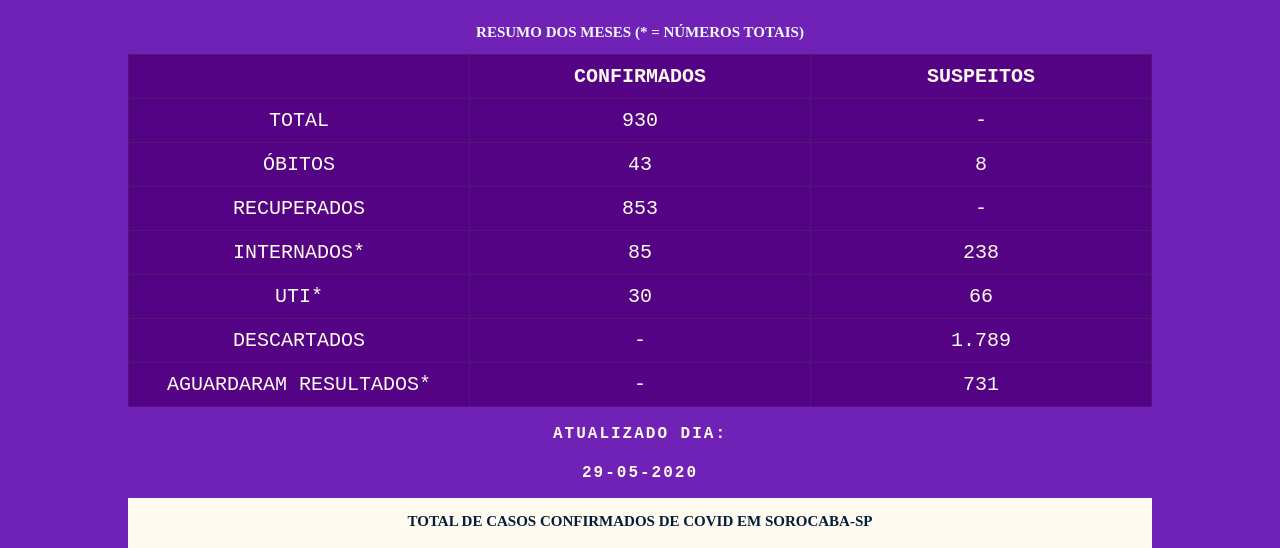
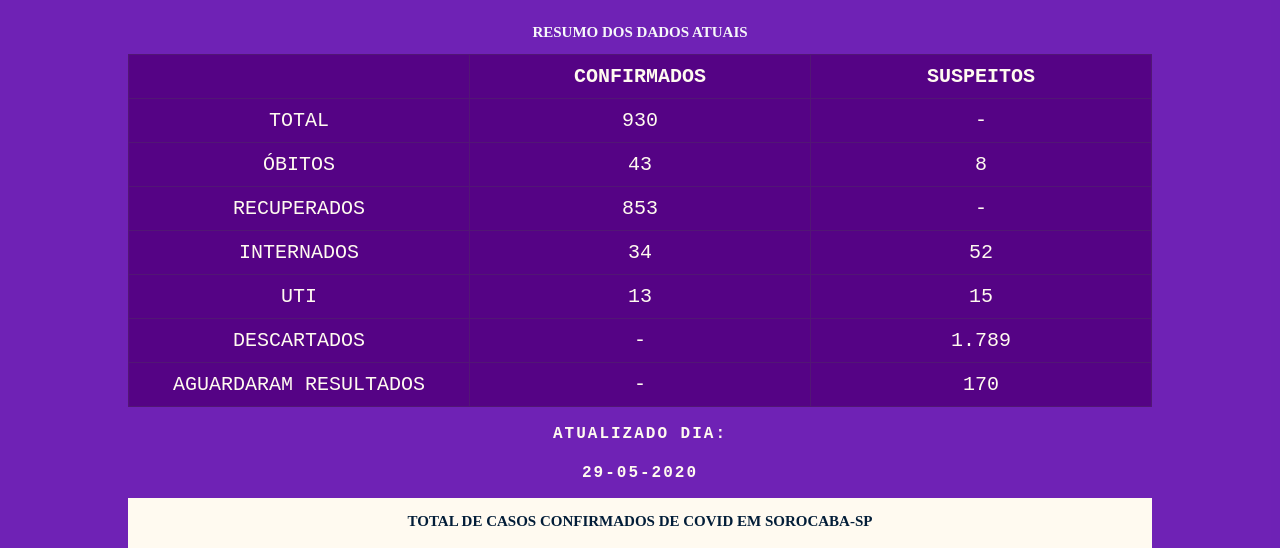
Before and after one commit to RiellyCM/RiellyCM.github.io, a website built with webpack: page dist/index.html in a window 1280 px wide. Shown: the part 202-750 px from the top of the page. Built offline with nearby package versions, Linux system fonts and the light colour scheme.

Commit message:
remove os reduces anteriormente utilizados e substitui por length

```diff
--- a/src/index.js
+++ b/src/index.js
@@ -107,15 +107,6 @@
     });
     //todos os maps realizados acima tem como objetivo buscar determinada informação e devolver um array com a mesma quantidade de itens
 
-
-    const ultimoNumeroConfirmados = files[files.length-1].confirmados.total;
-      //length fala o comprimento do array.
-      //Como regra o primeiro elemento de um array é 0, portanto precisamos fazer -1 p/ pegar o ultimo elemento real
-
-    const somaObitosConfirmados = files[files.length-1].confirmados.obitos;
-
-    const somaObitosSuspeitos = files[files.length-1].suspeitos.obitos;
-
     const linksReferencia = files.map((file) => {
       return file.fonte;
     });
@@ -139,129 +130,45 @@
     const atualizaTotalObitosSuspeitosTabela = files[files.length-1].suspeitos.obitos;
     const atualizaObitosSuspeitosTabela = document.querySelector(".obitosuspeito-js")
     atualizaObitosSuspeitosTabela.innerHTML = atualizaTotalObitosSuspeitosTabela;
-    //
+    //atualiza obitos suspeitos do ultimo file de files na tabela
 
     const atualizaRecuperadosConfirmadosTabela = files[files.length-1].confirmados.recuperados;
     const atualizaRecuperadosTabela = document.querySelector(".recuperados-js")
     atualizaRecuperadosTabela.innerHTML = atualizaRecuperadosConfirmadosTabela;
 
-    //aqui começa a parte do codigo que soma os internados durantes os 3 meses e realiza verificação
+    const atualizaInternadosConfirmadosTabela = files[files.length-1].confirmados.internados.total;
+    const atualizaInternadosTabela = document.querySelector(".internados-js")
+    atualizaInternadosTabela.innerHTML = atualizaInternadosConfirmadosTabela;
 
-    //internados confirmados
-      const somaInternadosTotal = files.reduce((acc, file, index) => {
-      const internadoAtual = file.confirmados.internados.total || 0;
-      let internadoAnterior = 0;
+    const atualizaInternadosSuspeitosTabela = files[files.length-1].suspeitos.internados.total;
+    const atualizaSuspeitosInternadosTabela = document.querySelector(".internadosuspeitos-js")
+    atualizaSuspeitosInternadosTabela.innerHTML = atualizaInternadosSuspeitosTabela;
 
-      if (index > 0) {
-        internadoAnterior = files[index-1].confirmados.internados.total || 0;
-      }
-      let diferencaConfirmados = internadoAtual - internadoAnterior;
+    const atualizaUTIConfirmadosTabela = files[files.length-1].confirmados.internados.uti;
+    const atualizaUTITabela = document.querySelector(".confirmadosuti-js")
+    atualizaUTITabela.innerHTML = atualizaUTIConfirmadosTabela;
 
-      if (diferencaConfirmados < 0) {
-        diferencaConfirmados = 0;
-      }
-
-      return diferencaConfirmados + acc;
-    }, 0);
-    //reduce recebe dois parametros o callback e o valor inicial
-    //acc é o acumulador (retorno da soma do callback anterior)
-    //Essa adaptação foi necessária para que os números não fossem somados duas vezes, mas sim a diferença de um dia para o outro
-    const internadosTabela = document.querySelector(".internados-js")
-    internadosTabela.innerHTML = somaInternadosTotal;
-
-      //internados suspeitos
-      const internadosuspeitosTotal = files.reduce((acc, file, index) => {
-      const internadoSuspeitoAtual = file.suspeitos.internados.total || 0;
-      let internadoSuspeitoAnterior = 0;
-      //recebe o index que é o numero "da vez"
-      // declarar a variavel let fora do for, por isso igualar igual a 0, para o caso de não estar usando
-
-      if (index > 0) {
-         internadoSuspeitoAnterior = files[index-1].suspeitos.internados.total || 0;
-      }
-      //acessa a posição anterior
-      let diferenca = internadoSuspeitoAtual - internadoSuspeitoAnterior;
-
-      if (diferenca < 0) {
-        diferenca = 0;
-      }
-      //se a diferença for menor que 0 então a diferença é igual a 0 porque dessa forma diferenças negativas (quando pacientes saem) são iguais a 0
-      return diferenca + acc;
-      }, 0);
-
-    const internadosuspeitoTabela = document.querySelector(".internadosuspeitos-js")
-    internadosuspeitoTabela.innerHTML = internadosuspeitosTotal;
-
-    //aqui acaba a lógica para internados e começa a de UTI
-
-    const internadoUtiTotal = files.reduce((acc, file, index) => {
-    const utiAtual = file.confirmados.internados.uti || 0;
-    let utiAnterior = 0;
-
-    if (index > 0) {
-      utiAnterior = files[index-1].confirmados.internados.uti || 0;
-    }
-
-    let diferencautiConfirmados = utiAtual - utiAnterior;
-
-    if (diferencautiConfirmados < 0) {
-      diferencautiConfirmados = 0;
-    }
-
-    return diferencautiConfirmados + acc;
-    }, 0);
-
-    const utiTabela = document.querySelector(".confirmadosuti-js")
-    utiTabela.innerHTML = internadoUtiTotal;
-
-    //UTI para suspeitos
-
-    const suspeitosUtiTotal = files.reduce((acc, file, index) => {
-      const utisuspeitosAtual = file.suspeitos.internados.uti || 0;
-      let utisuspeitosAnterior = 0;
-
-      if (index > 0) {
-        utisuspeitosAnterior = files[index-1].suspeitos.internados.uti || 0;
-      }
-
-      let diferencautiSuspeitos = utisuspeitosAtual - utisuspeitosAnterior;
-
-      if (diferencautiSuspeitos < 0) {
-        diferencautiSuspeitos = 0;
-      }
-
-      return diferencautiSuspeitos + acc;
-    }, 0);
-
-    const utisuspeitosTabela = document.querySelector(".suspeitosuti-js")
-    utisuspeitosTabela.innerHTML = suspeitosUtiTotal;
-
-    //começa o código para casos que aguardam resultado
-    const aguardamResultado = files.reduce((acc, file, index) => {
-      const aguardamresultadoAtual = file.suspeitos.aguardamResultado || 0;
-      let aguardamresultadoAnterior = 0;
-
-      if (index > 0) {
-        aguardamresultadoAnterior = files[index-1].suspeitos.aguardamResultado || 0;
-      }
-
-      let diferencaAguardamResultados = aguardamresultadoAtual - aguardamresultadoAnterior;
-
-      if (diferencaAguardamResultados < 0) {
-        diferencaAguardamResultados = 0;
-      }
-
-      return diferencaAguardamResultados + acc;
-    }, 0);
-
-    const aguardamresultadosTabela = document.querySelector(".aguardamresultados-js")
-    aguardamresultadosTabela.innerHTML = aguardamResultado;
-
+    const atualizaUTISuspeitosTabela = files[files.length-1].suspeitos.internados.uti;
+    const atualizaSuspeitosUTITabela = document.querySelector(".suspeitosuti-js")
+    atualizaSuspeitosUTITabela.innerHTML = atualizaUTISuspeitosTabela;
 
     const atualizaTotalDescartadosTabela = files[files.length-1].suspeitos.descartados;
     const atualizaDescartadosTabela = document.querySelector(".descartados-js")
     atualizaDescartadosTabela.innerHTML = atualizaTotalDescartadosTabela;
     //mesma lógica em que é pego os descartados de suspeitos do ultimo file de files
+
+    const atualizaTotalAguardamResultadosTabela = files[files.length-1].suspeitos.aguardamResultado;
+    const atualizaAguardamResultadosTabela = document.querySelector(".aguardamresultados-js")
+    atualizaAguardamResultadosTabela.innerHTML = atualizaTotalAguardamResultadosTabela;
+
+    //dados utilizados no ultimo gráfico de barras
+    const ultimoNumeroConfirmados = files[files.length-1].confirmados.total;
+      //length fala o comprimento do array.
+      //Como regra o primeiro elemento de um array é 0, portanto precisamos fazer -1 p/ pegar o ultimo elemento real
+
+    const somaObitosConfirmados = files[files.length-1].confirmados.obitos;
+
+    const somaObitosSuspeitos = files[files.length-1].suspeitos.obitos;
 
 const graficoCasosConfirmados = document.querySelector('#total-de-casos-confirmados').getContext('2d');
 const graficoObitos = document.querySelector('#total-de-obitos').getContext('2d');
```
Also changed, not shown: dist/index.html, dist/main.js.
